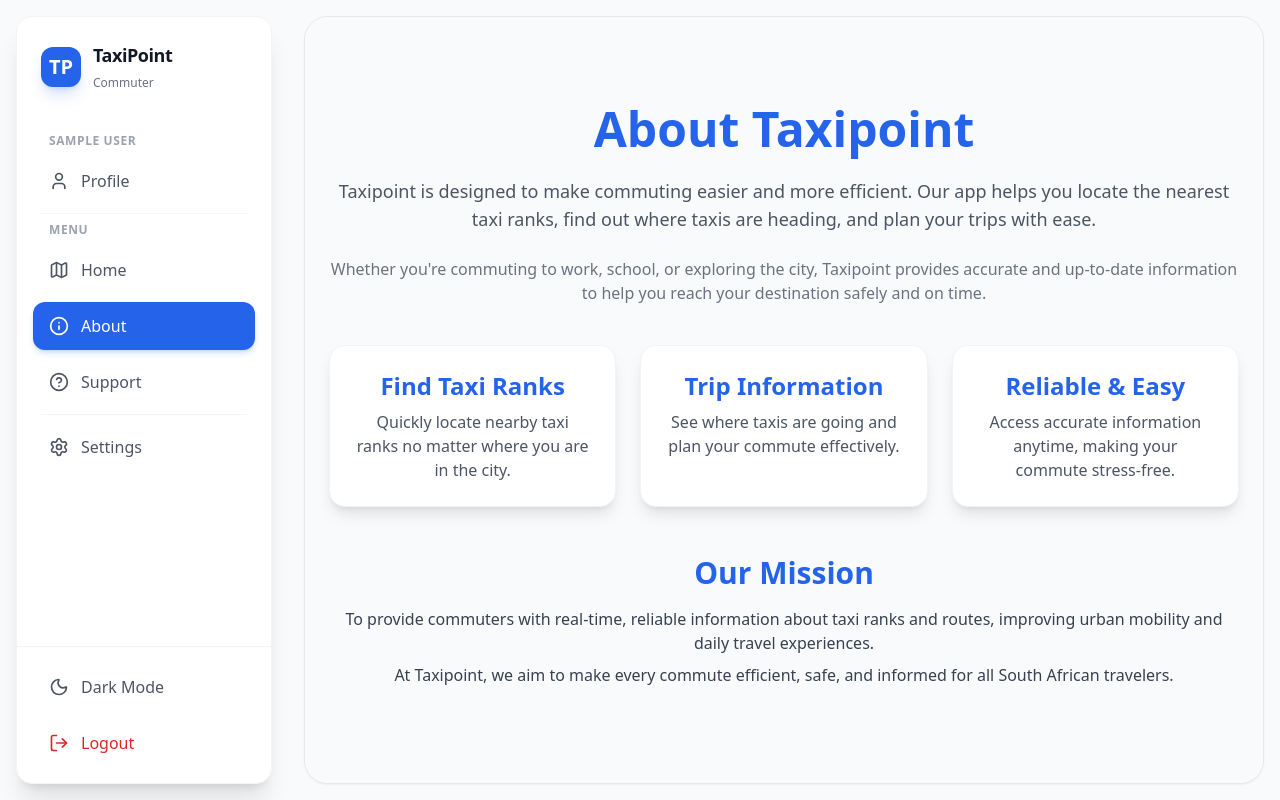
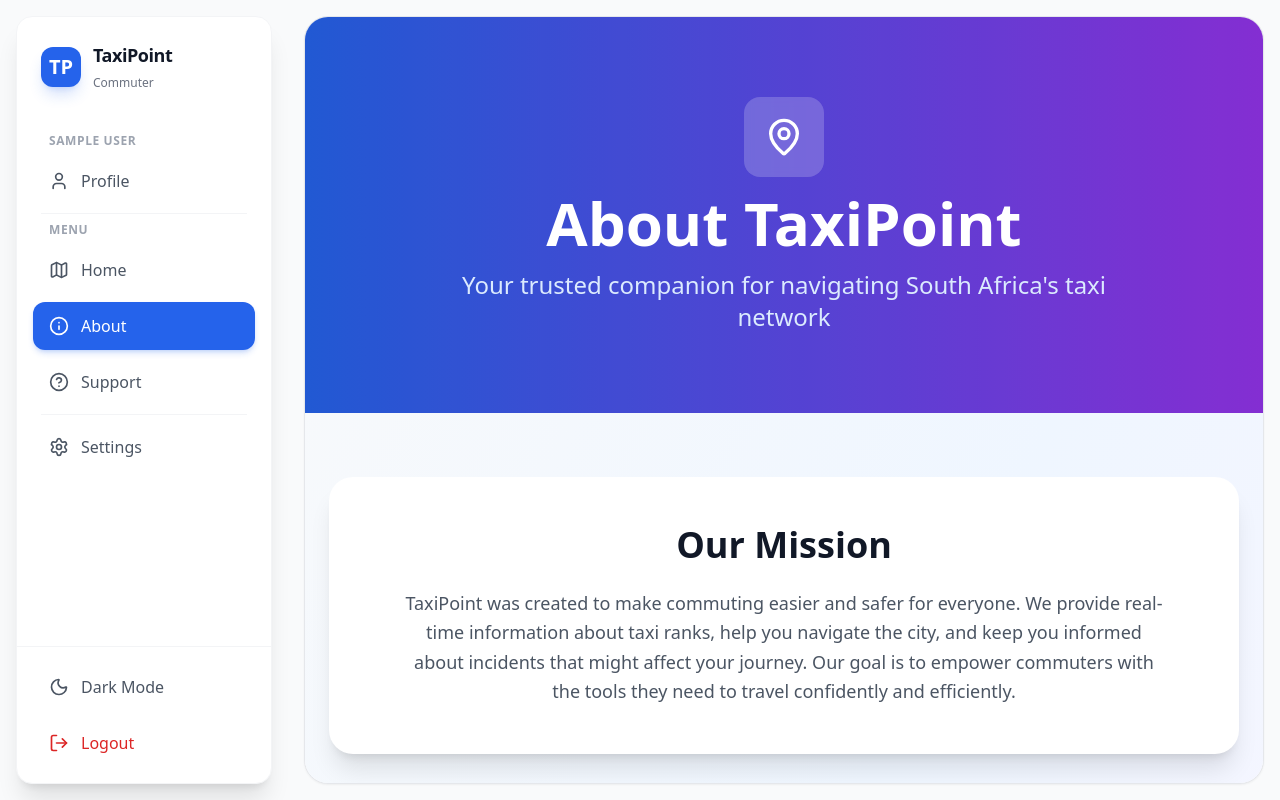
Before and after one commit to MbongeniMhlanga/TaxiPoint, a React (Vite) app in the folder frontend/taxipoint/: page /about in a window 1280 px wide. Built offline with nearby package versions, Linux system fonts and the light colour scheme; sample sign-in values are in the browser's storage.

Commit message:
updated about page

```diff
--- a/frontend/taxipoint/src/screens/About.tsx
+++ b/frontend/taxipoint/src/screens/About.tsx
@@ -1,43 +1,212 @@
-import React from "react";
+import React from 'react';
+import { motion } from 'framer-motion';
+import { MapPin, Users, Shield, Zap, Heart, TrendingUp } from 'lucide-react';
 
 const About: React.FC = () => {
+  const features = [
+    {
+      icon: <MapPin size={28} />,
+      title: 'Real-Time Locations',
+      description: 'Find taxi ranks instantly with live location data and accurate directions.',
+      color: 'from-blue-500 to-blue-600',
+    },
+    {
+      icon: <Users size={28} />,
+      title: 'Community Driven',
+      description: 'Built by commuters, for commuters. Share incidents and help keep everyone safe.',
+      color: 'from-purple-500 to-purple-600',
+    },
+    {
+      icon: <Shield size={28} />,
+      title: 'Safety First',
+      description: 'Report and view incidents in real-time to make informed travel decisions.',
+      color: 'from-green-500 to-green-600',
+    },
+    {
+      icon: <Zap size={28} />,
+      title: 'Lightning Fast',
+      description: 'Optimized performance ensures you get the information you need, instantly.',
+      color: 'from-yellow-500 to-yellow-600',
+    },
+    {
+      icon: <Heart size={28} />,
+      title: 'Made with Care',
+      description: 'Designed with love for the South African commuting community.',
+      color: 'from-red-500 to-red-600',
+    },
+    {
+      icon: <TrendingUp size={28} />,
+      title: 'Always Improving',
+      description: 'Regular updates and new features based on your feedback.',
+      color: 'from-indigo-500 to-indigo-600',
+    },
+  ];
+
+  const containerVariants = {
+    hidden: { opacity: 0 },
+    visible: {
+      opacity: 1,
+      transition: {
+        staggerChildren: 0.1,
+      },
+    },
+  };
+
+  const itemVariants = {
+    hidden: { opacity: 0, y: 20 },
+    visible: {
+      opacity: 1,
+      y: 0,
+      transition: {
+        duration: 0.5,
+      },
+    },
+  };
+
   return (
-    <div
-      className="bg-gray-50 dark:bg-gray-900 text-gray-900 dark:text-gray-100 flex flex-col items-center justify-start p-6 h-screen overflow-y-auto"
-      style={{ WebkitOverflowScrolling: "touch" }} // smooth scrolling for iOS
-    >
-      <div className="max-w-5xl w-full text-center mt-16">
-        <h1 className="text-5xl font-bold text-blue-600 dark:text-blue-400 mb-6">About Taxipoint</h1>
-        <p className="text-gray-600 dark:text-gray-300 text-lg mb-6">
-          Taxipoint is designed to make commuting easier and more efficient. Our app helps you locate the nearest taxi ranks, find out where taxis are heading, and plan your trips with ease.
-        </p>
-        <p className="text-gray-500 dark:text-gray-400 mb-10">
-          Whether you're commuting to work, school, or exploring the city, Taxipoint provides accurate and up-to-date information to help you reach your destination safely and on time.
-        </p>
+    <div className="h-full w-full overflow-y-auto">
+      <div className="min-h-screen bg-gradient-to-br from-gray-50 via-blue-50 to-purple-50 dark:from-gray-900 dark:via-gray-800 dark:to-gray-900">
+        {/* Hero Section */}
+        <motion.div
+          initial={{ opacity: 0, y: -20 }}
+          animate={{ opacity: 1, y: 0 }}
+          transition={{ duration: 0.6 }}
+          className="relative overflow-hidden bg-gradient-to-r from-blue-600 to-purple-600 text-white py-20 px-6"
+        >
+          <div className="absolute inset-0 bg-black/10"></div>
+          <div className="relative max-w-4xl mx-auto text-center">
+            <motion.div
+              initial={{ scale: 0.9, opacity: 0 }}
+              animate={{ scale: 1, opacity: 1 }}
+              transition={{ delay: 0.2, duration: 0.5 }}
+              className="inline-block mb-4"
+            >
+              <div className="w-20 h-20 mx-auto bg-white/20 backdrop-blur-sm rounded-2xl flex items-center justify-center">
+                <MapPin size={40} className="text-white" />
+              </div>
+            </motion.div>
+            <motion.h1
+              initial={{ opacity: 0, y: 20 }}
+              animate={{ opacity: 1, y: 0 }}
+              transition={{ delay: 0.3, duration: 0.5 }}
+              className="text-5xl md:text-6xl font-bold mb-4"
+            >
+              About TaxiPoint
+            </motion.h1>
+            <motion.p
+              initial={{ opacity: 0, y: 20 }}
+              animate={{ opacity: 1, y: 0 }}
+              transition={{ delay: 0.4, duration: 0.5 }}
+              className="text-xl md:text-2xl text-blue-100 max-w-2xl mx-auto"
+            >
+              Your trusted companion for navigating South Africa's taxi network
+            </motion.p>
+          </div>
+        </motion.div>
 
-        <div className="flex flex-col md:flex-row justify-center gap-6">
-          <div className="bg-white dark:bg-gray-800 p-6 rounded-2xl shadow-lg flex-1 hover:scale-105 transition-transform border border-gray-100 dark:border-gray-700">
-            <h3 className="text-2xl font-semibold mb-2 text-blue-600 dark:text-blue-400">Find Taxi Ranks</h3>
-            <p className="text-gray-600 dark:text-gray-300">Quickly locate nearby taxi ranks no matter where you are in the city.</p>
-          </div>
-          <div className="bg-white dark:bg-gray-800 p-6 rounded-2xl shadow-lg flex-1 hover:scale-105 transition-transform border border-gray-100 dark:border-gray-700">
-            <h3 className="text-2xl font-semibold mb-2 text-blue-600 dark:text-blue-400">Trip Information</h3>
-            <p className="text-gray-600 dark:text-gray-300">See where taxis are going and plan your commute effectively.</p>
-          </div>
-          <div className="bg-white dark:bg-gray-800 p-6 rounded-2xl shadow-lg flex-1 hover:scale-105 transition-transform border border-gray-100 dark:border-gray-700">
-            <h3 className="text-2xl font-semibold mb-2 text-blue-600 dark:text-blue-400">Reliable & Easy</h3>
-            <p className="text-gray-600 dark:text-gray-300">Access accurate information anytime, making your commute stress-free.</p>
-          </div>
-        </div>
+        {/* Mission Section */}
+        <div className="max-w-6xl mx-auto px-6 py-16">
+          <motion.div
+            initial={{ opacity: 0, y: 30 }}
+            whileInView={{ opacity: 1, y: 0 }}
+            viewport={{ once: true }}
+            transition={{ duration: 0.6 }}
+            className="bg-white dark:bg-gray-800 rounded-3xl shadow-xl p-8 md:p-12 mb-16"
+          >
+            <h2 className="text-3xl md:text-4xl font-bold text-gray-900 dark:text-white mb-6 text-center">
+              Our Mission
+            </h2>
+            <p className="text-lg text-gray-600 dark:text-gray-300 leading-relaxed text-center max-w-3xl mx-auto">
+              TaxiPoint was created to make commuting easier and safer for everyone. We provide real-time
+              information about taxi ranks, help you navigate the city, and keep you informed about incidents
+              that might affect your journey. Our goal is to empower commuters with the tools they need to
+              travel confidently and efficiently.
+            </p>
+          </motion.div>
 
-        <div className="mt-12 text-gray-700 dark:text-gray-300">
-          <h2 className="text-3xl font-bold text-blue-600 dark:text-blue-400 mb-4">Our Mission</h2>
-          <p className="mb-2">
-            To provide commuters with real-time, reliable information about taxi ranks and routes, improving urban mobility and daily travel experiences.
-          </p>
-          <p>
-            At Taxipoint, we aim to make every commute efficient, safe, and informed for all South African travelers.
-          </p>
+          {/* Features Grid */}
+          <motion.div
+            variants={containerVariants}
+            initial="hidden"
+            whileInView="visible"
+            viewport={{ once: true }}
+            className="grid grid-cols-1 md:grid-cols-2 lg:grid-cols-3 gap-6 mb-16"
+          >
+            {features.map((feature, index) => (
+              <motion.div
+                key={index}
+                variants={itemVariants}
+                whileHover={{ scale: 1.05, y: -5 }}
+                className="bg-white dark:bg-gray-800 rounded-2xl shadow-lg p-6 hover:shadow-2xl transition-all duration-300"
+              >
+                <div className={`w-14 h-14 rounded-xl bg-gradient-to-br ${feature.color} flex items-center justify-center mb-4 text-white`}>
+                  {feature.icon}
+                </div>
+                <h3 className="text-xl font-bold text-gray-900 dark:text-white mb-2">
+                  {feature.title}
+                </h3>
+                <p className="text-gray-600 dark:text-gray-300">
+                  {feature.description}
+                </p>
+              </motion.div>
+            ))}
+          </motion.div>
+
+          {/* Stats Section */}
+          <motion.div
+            initial={{ opacity: 0, y: 30 }}
+            whileInView={{ opacity: 1, y: 0 }}
+            viewport={{ once: true }}
+            transition={{ duration: 0.6 }}
+            className="bg-gradient-to-r from-blue-600 to-purple-600 rounded-3xl shadow-2xl p-8 md:p-12 text-white"
+          >
+            <div className="grid grid-cols-1 md:grid-cols-3 gap-8 text-center">
+              <motion.div
+                whileHover={{ scale: 1.1 }}
+                transition={{ type: "spring", stiffness: 300 }}
+              >
+                <div className="text-5xl font-bold mb-2">5+</div>
+                <div className="text-blue-100 text-lg">Taxi Ranks</div>
+              </motion.div>
+              <motion.div
+                whileHover={{ scale: 1.1 }}
+                transition={{ type: "spring", stiffness: 300 }}
+              >
+                <div className="text-5xl font-bold mb-2">3</div>
+                <div className="text-blue-100 text-lg">Districts Covered</div>
+              </motion.div>
+              <motion.div
+                whileHover={{ scale: 1.1 }}
+                transition={{ type: "spring", stiffness: 300 }}
+              >
+                <div className="text-5xl font-bold mb-2">24/7</div>
+                <div className="text-blue-100 text-lg">Real-Time Updates</div>
+              </motion.div>
+            </div>
+          </motion.div>
+
+          {/* CTA Section */}
+          <motion.div
+            initial={{ opacity: 0, y: 30 }}
+            whileInView={{ opacity: 1, y: 0 }}
+            viewport={{ once: true }}
+            transition={{ duration: 0.6 }}
+            className="text-center mt-16"
+          >
+            <h2 className="text-3xl md:text-4xl font-bold text-gray-900 dark:text-white mb-4">
+              Ready to Get Started?
+            </h2>
+            <p className="text-lg text-gray-600 dark:text-gray-300 mb-8 max-w-2xl mx-auto">
+              Join thousands of commuters who trust TaxiPoint for their daily travels.
+            </p>
+            <motion.button
+              whileHover={{ scale: 1.05 }}
+              whileTap={{ scale: 0.95 }}
+              className="px-8 py-4 bg-gradient-to-r from-blue-600 to-purple-600 text-white rounded-full font-semibold text-lg shadow-lg hover:shadow-xl transition-all duration-300"
+            >
+              Explore Taxi Ranks
+            </motion.button>
+          </motion.div>
         </div>
       </div>
     </div>
```
